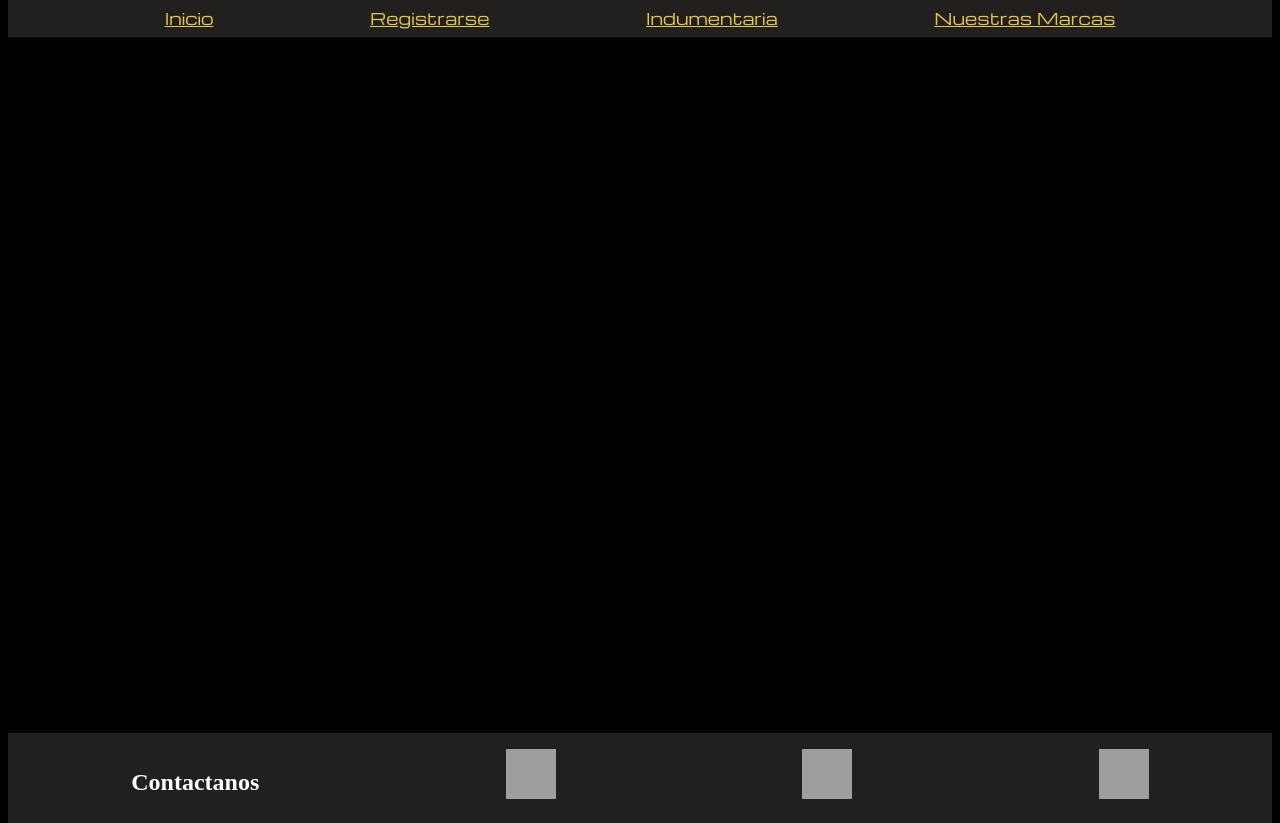
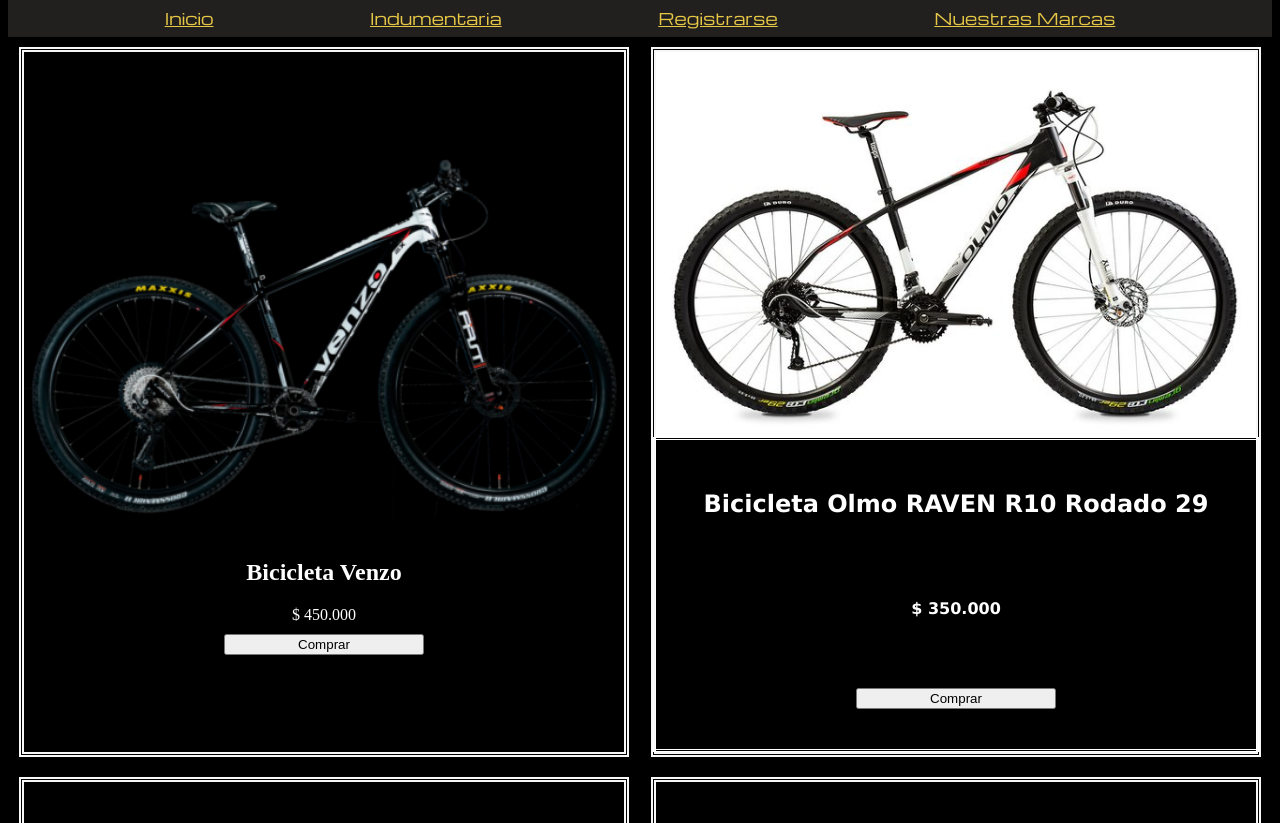
Before and after one commit to WalterEsponda/Pre-entrega, a plain HTML site: page assets/pages/Bicicletas.html in a window 1280 px wide. Shown: the part 129-952 px from the top of the page. Drawn offline with Linux system fonts and the light colour scheme; grey boxes are pictures that could not be loaded.

Commit message:
Primer Commit

```diff
--- a/Practica/StylePractica/Stylepractica.Css
+++ /dev/null
@@ -1,41 +0,0 @@
-.grid{
-     display: grid;
-     width: 100%;
-     height: 100%;
-     grid-template-columns: repeat(4, auto);
-     grid-template-rows: 25% 25% 25% 25%;
-     grid-column-gap: 10px;
-     grid-row-gap: 10px;
-     background-color: aqua;
-
-
-}.seccion{ font-family: Arial, Helvetica, sans-serif;
-    display: flex;
-    align-items: center;
-    justify-content: center;
-    text-align: center;
-    border: solid 2px black;
-
-}
-
-
-header {
-    background-color: blue;
-
-}
-
-nav{
-    background-color: rgb(0, 255, 21);
-
-}
-main{
-    background-color: brown;
-
-}
-
-
-footer{
-    background-color: blueviolet;
-
-
-}
--- a/assets/Styles/Style.css
+++ b/assets/Styles/Style.css
@@ -13,6 +13,9 @@
     background-color:rgb(34, 31, 31);
     justify-content: space-between;
 }
+
+
+
 
 .Header-Index{
     color: rgb(9, 139, 253);
@@ -223,4 +226,56 @@
     align-items: center ;
     height: 500px;
     width: 750px;
+    border-style: solid;
+    border-color: aliceblue;
+    border-width: 800px;
 }
+
+#ProductosBicicletas{
+    display: flex;
+    flex-direction: row;
+    flex-wrap: wrap;
+    justify-content: space-around;
+
+
+
+}
+
+.productbike{
+    display: flex;
+    flex-direction: column;
+    flex-wrap: nowrap;
+    justify-content:center;
+    text-align: center;
+    align-items: center;
+    width: 600px;
+    height: 700px;
+    border-width: 5px;
+    border-color: rgb(247, 247, 247);
+    border-style: double;
+    margin: 10px;
+
+}
+.ImagenProducto{
+    width: 600px;
+    height: 400px;
+}
+.ContenidoProducto{
+    font-family:'Lucida Sans Regular';
+    font-weight:bolder;
+    width: 100%;
+    height: 50%;
+    border-style: double;
+    display: flex;
+    flex-direction: column;
+    align-items: center;
+    justify-content: space-around;
+
+
+
+}
+.BotonCompra{
+
+    width: 200px;
+
+}
--- a/assets/pages/Bicicletas.html
+++ b/assets/pages/Bicicletas.html
@@ -24,15 +24,38 @@
 
     <nav class="contentindex">
     <a href="./../../index.html">Inicio</a>
+    <a href="./Indumentaria.html">Indumentaria</a>
     <a href="./Registro.html">Registrarse</a>
-    <a href="./Indumentaria.html">Indumentaria</a>
     <a href="./Marcas.html">Nuestras Marcas</a>
     </nav>
-    <main>
-        <div class="productbike"><img src="" alt=""></div>
-        <div class="productbike"><img src="" alt=""></div>
-        <div class="productbike"><img src="" alt=""></div>
-        <div class="productbike"><img src="" alt=""></div>
+    <main id="ProductosBicicletas">
+
+        <div class="productbike"><img src="../Multimedia/Articulos/atix-ex-sin-fondo-1024x684-1-510x341.png" alt="" class="ImagenProducto">
+        <h2 class="TituloArticulo"> Bicicleta Venzo</h2>
+    <span class="Precio">$ 450.000</span>
+    <input type="button" value="Comprar" class="BotonCompra">
+</div>
+
+<div class="productbike">
+    <img src="../Multimedia/Articulos/Olmo.jpg" alt="" class="ImagenProducto">
+    <div class="ContenidoProducto">
+        <h2 class="TituloArticulo"> Bicicleta Olmo RAVEN R10 Rodado 29</h2>
+<span class="Precio">$ 350.000</span>
+<input type="button" value="Comprar" class="BotonCompra">
+</div>
+</div>
+
+<div class="productbike"><img src="../Multimedia/Articulos/Raleigh.jpg" alt="" class="ImagenProducto">
+    <h2 class="TituloArticulo"> Bicicleta Raleigh Mojave 2.0 Rodado 29</h2>
+<span class="Precio"><h2>$ 425.000</h2></span>
+<input type="button" value="Comprar" class="BotonCompra">
+</div>
+
+<div class="productbike"><img src="../Multimedia/Articulos/Trek.jpg" alt="" class="ImagenProducto">
+    <h2 class="TituloArticulo"> Bicicleta Trek</h2>
+<span class="Precio">$ 900.000</span>
+<input type="button" value="Comprar" class="BotonCompra">
+</div>
     </main>
 
 <footer>
```
Also changed, not shown: Practica/indexdeprueba.html (deleted, +0 -32 lines), assets/pages/Marcas.html (+3 -2 lines), assets/Multimedia/Articulos/Olmo.jpg (added), assets/Multimedia/Articulos/Raleigh.jpg (added), assets/Multimedia/Articulos/Trek.jpg (added), assets/Multimedia/Articulos/atix-ex-sin-fondo-1024x684-1-510x341.png (added).
